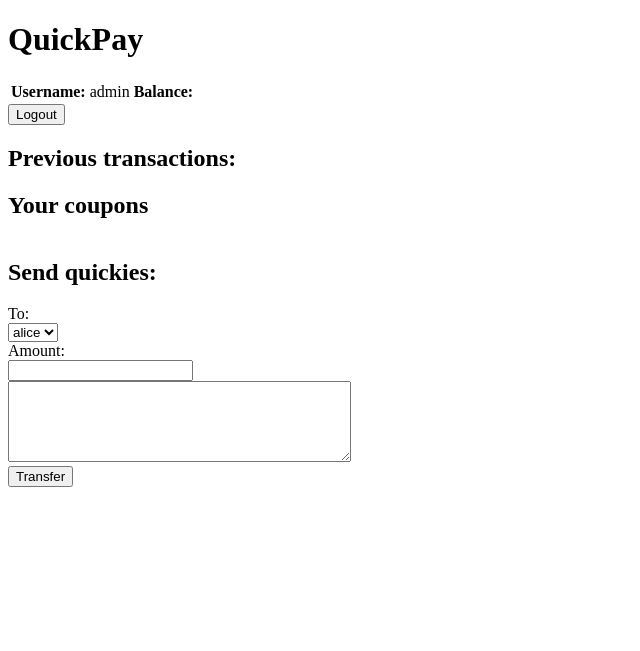
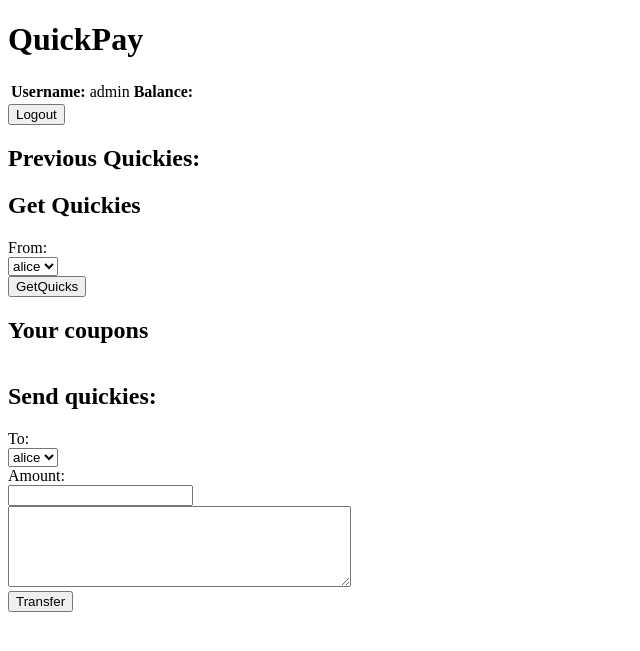
Before and after one commit to emimarch/cybersecurityproject, a Django app: page / in a window 1280 px wide. Shown: the top 651 px of the page, without its empty margins (0-640 px from the left). Run offline with Django 3.2, Linux system fonts and the light colour scheme; a user stored in the database is signed in; data comes from the database, SQL or seed files in the repository; both versions use the stored data as it was before the commit.

Commit message:
added sql injection

```diff
--- a/mysite/afterlog/models.py
+++ b/mysite/afterlog/models.py
@@ -13,7 +13,7 @@ class Message(models.Model):
     source=models.TextField()
     target = models.TextField()
     amount = models.TextField()
-    time = models.DateTimeField(auto_now_add=True)
+    #time = models.DateTimeField(auto_now_add=True)
     content = models.TextField()
 
 def user_directory_path(instance, filename):
--- a/mysite/afterlog/templates/afterlog.html
+++ b/mysite/afterlog/templates/afterlog.html
@@ -21,7 +21,7 @@
             <input type="submit" value="Logout"/>
         </form>
 
-        <h2>Previous transactions:</h2>
+        <h2>Previous Quickies:</h2>
 
 		{% for msg in msgs %}
 
@@ -33,6 +33,22 @@
 		</br>
 
 		{% endfor %}
+
+        <h2>Get Quickies</h2>
+
+
+        <form action='aggregate/' method="GET">
+            <!-- {% csrf_token %} -->
+            <span>From:</span><br/>
+            <select name="from">
+            {% for account in accounts %}
+                <option value="{{account.user.username}}">{{account.user.username}}</option>
+			{% endfor %}
+            </select><br/>
+
+            <input type="submit" value="GetQuicks"/>
+        </form>
+
 
         <h2>Your coupons</h2>
 
@@ -68,7 +84,6 @@
             <input type="submit" value="Transfer"/>
         </form> -->
 
-
         <form action='transfer/' method="GET">
             <!-- {% csrf_token %} -->
             <span>To:</span><br/>
--- a/mysite/afterlog/urls.py
+++ b/mysite/afterlog/urls.py
@@ -1,10 +1,11 @@
 from django.urls import path
 
-from .views import homePageView, downloadView, mailView, transferView
+from .views import aggregateView, homePageView, downloadView, mailView, transferView
 
 urlpatterns = [
     #path('download/<int:couponid>', downloadView, name='add'), #workaround fix for sql injection by accepting int
     path('download/<str:couponid>', downloadView, name='download'),
     path('mail/', mailView, name='mail'),
     path('transfer/',transferView, name = 'transfer'),
+    path('aggregate/',aggregateView, name = 'aggregate'),
     path('', homePageView, name='home')]
--- a/mysite/afterlog/views.py
+++ b/mysite/afterlog/views.py
@@ -8,48 +8,22 @@ from django.contrib.auth.models import User
 from .models import Account, Message, Coupon, Mail
 import sqlite3
 import string
+import zipfile
+from io import StringIO
 from django.db import connection
-
-def transfer(sender, receiver, amount, message):
-    	with transaction.atomic():
-            acc1 = Account.objects.get(user=sender)
-            acc2 = Account.objects.get(user=receiver)
-            ## Possibly add improper check up on balance here
-            #Message.objects.create(source=sender, target=receiver, amount = amount, content= message)
-            #conn = sqlite3.connect(db.sqlite3)
-            #cursor = conn.cursor()
-            #response = cursor.execute("INSERT INTO Message (source, target, amount, time, content) VALUES (%s, %s, %s, %s, %s)" % (source,target, amount, time, content)).fetchall()
-            #Message.objects.raw("INSERT INTO Message (source, target, amount, time, content) VALUES (%s, %s, %s, %s, %s)" % (source,target, amount, time, content)).fetchall()
-            if amount > 0 and acc1.balance >= amount and acc1 != acc2:
-                acc1.balance -= amount
-                acc2.balance += amount
-
-            acc1.save()
-            acc2.save()
 
 
 # Fault: the download view for the coupons does not check whether the accessing user is the same one that is logged in (hihupload)
 # Login as bob, localhost/download/1 -> downloads alice's coupon (assumed you know the id of alice's coupon, or brute force)
+
 @login_required
 def downloadView(request, couponid):
-    #c = Coupon.objects.get(pk=couponid)
-    #c = Coupon.objects.raw("SELECT * FROM afterlog_coupon WHERE ID = %s" % couponid)
-    #conn = sqlite3.connect(db.sqlite3)
-    cursor = connection.cursor()
-    #c = cursor.executescript("UPDATE afterlog_account SET balance = 1000000 WHERE user_id = 1;")
-    c = cursor.executescript("SELECT * FROM afterlog_coupon WHERE ID = %s" % couponid)
-    cursor.close()
-    print(c)
-	#couponname = c.data.name.split('/')[-1]
+    c = Coupon.objects.get(pk=couponid)
     couponname = couponid
-    #response = HttpResponse(c.data, content_type='text/plain')
-    #  couponid = 0;
-    # read documenation on how to get object from SQLiteWrapper (c)
-    response = HttpResponse(c[0].data, content_type='text/plain')
+    response = HttpResponse(c.data, content_type='text/plain')
     response['Content-Disposition'] = 'attachment; filename=%s.txt' % couponname
 
-    # return response
-    #return redirect('/')
+    return response
 
 # Fix of fault:
 
@@ -78,31 +52,57 @@ def mailView(request):
 #
 @login_required
 def transferView(request):
-    source = request.user
-    target = User.objects.get(username = request.GET.get('to'))
+    s = request.user
+    t = User.objects.get(username = request.GET.get('to'))
     amount = int(request.GET.get('amount'))
     content = request.GET.get('content')
     with transaction.atomic():
-        acc1 = Account.objects.get(user=source)
-        acc2 = Account.objects.get(user=target)
+        acc1 = Account.objects.get(user=s)
+        acc2 = Account.objects.get(user=t)
         ## Possibly add improper check up on balance here
-        #Message.objects.create(source=source, target=target, amount = amount, content= content)
-        #conn = sqlite3.connect(db.sqlite3)
+        #Message.objects.create(source=, target=target, amount = amount, content= content)
+        #conn = sqlite3.connect('db.sqlite3')
         #cursor = conn.cursor()
         #response = cursor.execute("INSERT INTO Message (source, target, amount, time, content) VALUES (%s, %s, %s, %s, %s)" % (source,target, amount, time, content)).fetchall()
-        sourcename = source.username
-        targetname = target.username
-        Message.objects.create(source=sourcename, target=targetname, amount = amount, content= content)
+        sourcename = s.username
+        targetname = t.username
+        Message.objects.create(source=sourcename, target=targetname, amount = str(amount), content= content)
+
         #newmess = Message.objects.raw("INSERT INTO Message (source, target, amount, content) VALUES (%s,%s,%s,%s)" % (sourcename , targetname, str(amount), content))
         #cursor = connection.cursor()
-        #cursor.execute("INSERT INTO Message (source, target, amount, content) VALUES (%s, %s, %s, %s)", [source,target, str(amount),content])
+        #cursor.executescript("INSERT INTO afterlog_message (source, target, amount, content) VALUES (%s, %s, %s, %s)" % (sourcename,targetname, str(amount),content))
+        #amountb = str(amount)
+        #ursor.executescript("INSERT INTO afterlog_message (source, target, amount, content) VALUES ('%s', '%s', '%s', '%s')" % (sourcename,targetname, amountb ,content))
+        #cursor.close()
         acc1.balance -= amount
         acc2.balance += amount
-        #newmess.save()
         acc1.save()
         acc2.save()
     return redirect('/')
-	#return render(request, 'pages/confirm.html')
+
+
+def convertTuple(t):
+    s = ''
+    for item in t:
+        s = s + " " + str(item)
+    return s
+
+
+# Fault: SQL injection: go to http://127.0.0.1:8000/aggregate/?from=0%27%20UNION%20SELECT%20password%20FROM%20auth_user%20WHERE%20username%20LIKE%20%27admin
+# ?from=0' UNION SELECT password FROM auth_user WHERE username LIKE 'admin
+def aggregateView(request):
+    sname = request.user.username
+    tname = request.GET.get('from')
+    conn = sqlite3.connect('db.sqlite3')
+    cursor = conn.cursor()
+    c = cursor.execute("SELECT amount from afterlog_message WHERE source = '%s' and target = '%s'" % (sname, tname)).fetchall()
+    print(c)
+    response = HttpResponse()
+    for r in c:
+        r = convertTuple(r)
+        response.write("<p>" + r + ".<p>")
+    return response
+
 
 @login_required
 def homePageView(request):
@@ -137,7 +137,7 @@ def homePageView(request):
     # Other fault: you can also send money to yourself. Login as bob, and run /transfer/?from = bob etc. Fix: add checking that accounts are different
     # xss fault: write msg.html to message, crf cookies appears printed in command line or dev tool network, payload
 
-
+    # Novel: send heart, with sql injection
 
 
     #SET UP
--- a/mysite/injection.txt
+++ b/mysite/injection.txt
@@ -3,3 +3,5 @@
 0; UPDATE Account SET balance = 1000000 WHERE user_id = 1
 
 '0; UPDATE afterlog_account SET balance = 1000000 WHERE user_id = 2'
+
+?from=0' UNION SELECT password FROM auth_user WHERE username LIKE 'admin
```
Also changed, not shown: mysite/unlockdb.py (added, +14 -0 lines), mysite/afterlog/migrations/0006_remove_message_time.py (added), mysite/db.sqlite3.
